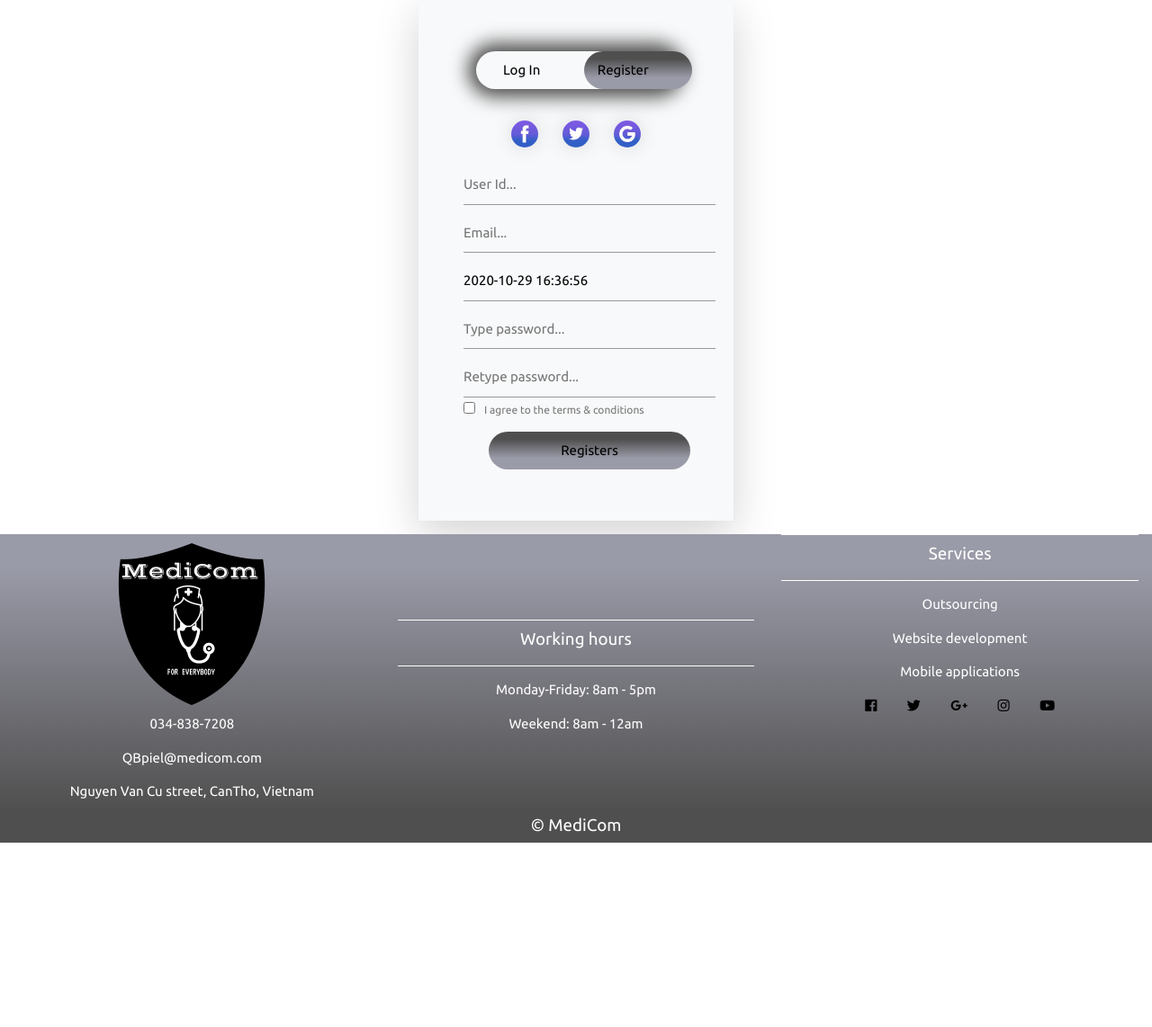
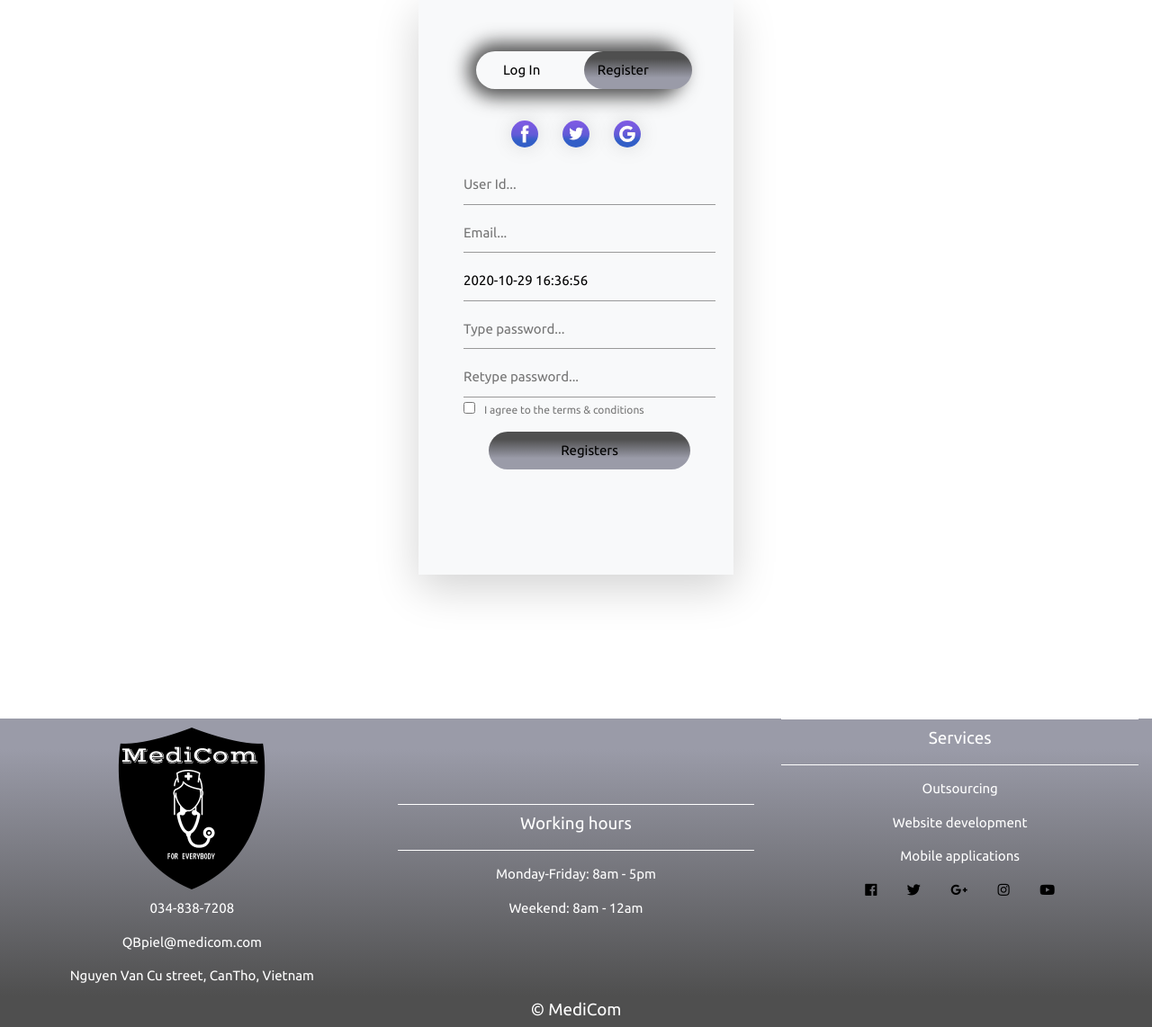
Before and after one commit to huynguyen-py/medicom-live, a Django app: page /MediUser/register/ in a window 1280 px wide. Shown: the part 177-1319 px from the top of the page at 90% size. Before the commit the page ends 1114 px from the top, so only its background shows below. Run offline with Django 3.2, Linux system fonts and the light colour scheme; some libraries are stand-ins or nearby versions.

Commit message:
update login/register template

```diff
--- a/home/static/MediCom/css/style_register.css
+++ b/home/static/MediCom/css/style_register.css
@@ -1,6 +1,6 @@
 .form-box{
     width: 350px;
-    height: 580px;
+    height: 640px;
     margin-top: 10% !important;
     position: relative;
 	justify-content: center;
--- a/home/static/MediCom/css/stylelogin.css
+++ b/home/static/MediCom/css/stylelogin.css
@@ -1,6 +1,6 @@
 .form-box{
     width: 350px;
-    height: 580px;
+    height: 640px;
     margin-top: 10% !important;
     position: relative;
 	justify-content: center;
--- a/home/templates/MediCom/user_login.html
+++ b/home/templates/MediCom/user_login.html
@@ -13,7 +13,7 @@
 {% block title %} Sign In {% endblock %}
 
 {% block content %}
-<div class="container">
+<div class="container h-100">
 		<div class="hero mt-5">
             <div class="form-box mx-auto shadow-lg p-4 m-3 bg-light">
                 <div class="button-box">
--- a/home/templates/MediCom/user_register.html
+++ b/home/templates/MediCom/user_register.html
@@ -12,7 +12,7 @@
 {% block title %} Sign Up {% endblock %}
 
 {% block content %}
-<div class="container">
+<div class="container h-100">
 		<div class="hero mt-5">
             <div class="form-box mx-auto shadow-lg p-4 m-3 bg-light">
                 <div class="button-box">
@@ -38,7 +38,7 @@
 
 
 					<input type="checkbox" class="check-box"  required="true"><span>I agree to the terms & conditions</span>
-					<button type="submit" class="submit-btn" onclick="myFunction()">Registers</button>
+					<button type="submit" class="submit-btn">Registers</button>
                     {{form.errors}}
 				</form>
 			</div>
@@ -63,15 +63,6 @@
                 x.style.left="450px";
                 y.style.left="0px";
             }
-
-
-            function myFunction() {
-              if (x.checkValidity()) {
-                alert("Successful!\n"+
-                "Thank you, Welcome to Medical Community !!!\n"+
-                "Now, you can login in bellow." );
-              }
-            }
 </script>
 
 {% endblock %}
```
Also changed, not shown: home/static/MediCom/images/QC_tiki.PNG (deleted), home/static/MediCom/images/background-blogpost.jpeg (deleted), home/static/MediCom/images/background.jpg, home/static/MediCom/images/background_ld.png (deleted), home/static/MediCom/images/banner-login.jpeg (deleted), home/static/MediCom/images/bubble.png (deleted), home/static/MediCom/images/crousel1.jpg (deleted), 1 other file.
